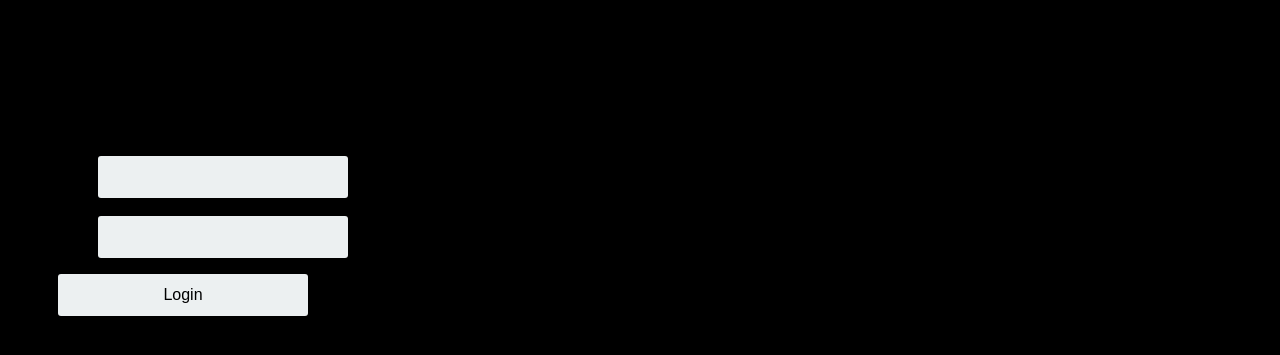
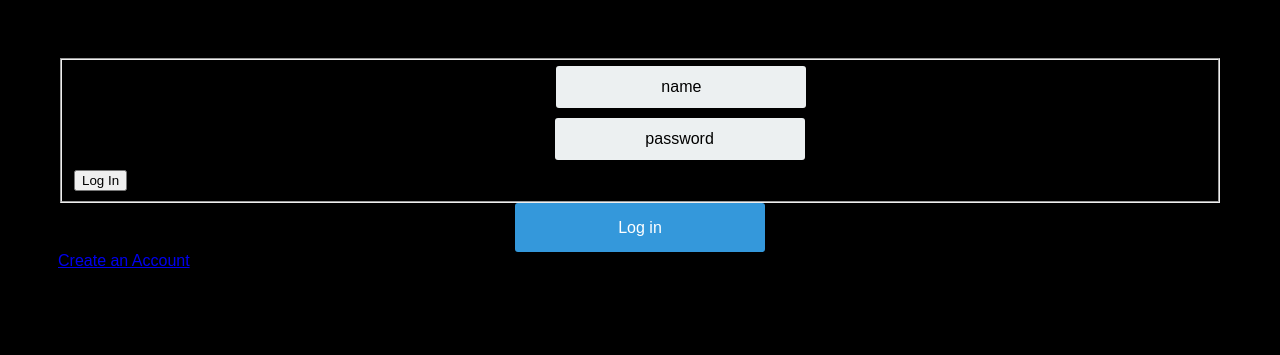
Before and after one commit to zz-huang/LateBeGone-, a Flask app: page /login_local in a window 1280 px wide. Shown: the top 355 px of the page. Run offline with Flask 2, Linux system fonts and the light colour scheme.

Commit message:
update login

```diff
--- a/templates/login_local.html
+++ b/templates/login_local.html
@@ -11,26 +11,27 @@
 
 </head>
 <body>
-{% extends "layout.html" %}
-{% block body %}
-  <h1>Login</h1>
-  {% if error %}
-    <p class=error><strong>Error:</strong> {{ error }}
-  {% endif %}
-  <form method=post>
-    <dl>
-      <dt>Username:
-      <dd><input type=text name=username value="{{
-          request.form.username }}">
-      <dt>Password:
-      <dd><input type=password name=password>
-    </dl>
-    <p><input type=submit value=Login>
-  </form>
-{% endblock %}
+ <form action="/login_local" method="post">
 
-                <input type="submit" value="Log in" class="btn btn-primary btn-large btn-block" >
-                <a href="/create">Create an Account</a>
+      <fieldset>
+      <div class="elements">
+        <label for="name">Username:</label>
+        <input  required="required" type="text"  value="name" name="name"  size="20"  />
+      </div>
+      <div class="elements">
+        <label for="password">Password:</label>
+        <input required="required" type="text" value="password" id="password" name="password" size="10" />
+      </div>
+
+      <div class="button">
+       <button type="submit">Log In</button>
+     </div>
+     </fieldset>
+
+   </form>
+
+        <input type="submit" value="Log in" class="btn btn-primary btn-large btn-block" >
+      <a href="/create">Create an Account</a>
 
 
 </body>
```
